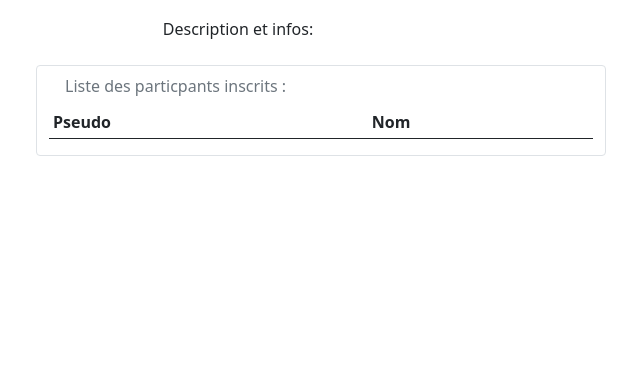
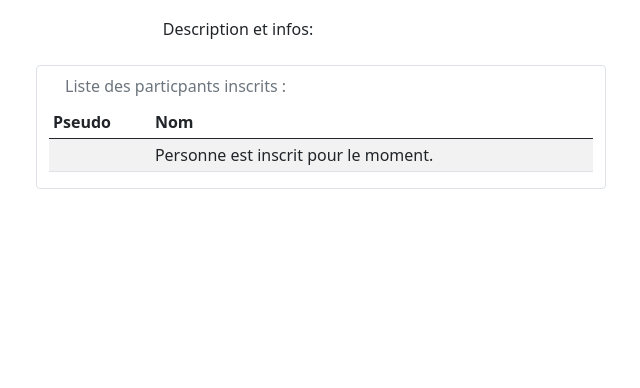
Before and after one commit to Bleiz-Digenvez/Sorti_Eni_Project, a Symfony app: template templates/sortie/detail.html.twig in a window 1280 px wide. Shown: the part 333-721 px from the top of the page, without its empty margins (34-674 px from the left). Run offline with Twig, Linux system fonts and the light colour scheme; the template is opened without the code that fills it, so the values that code supplies are empty; some libraries are stand-ins or nearby versions.

Commit message:
maj page sortie_detail

```diff
--- a/templates/navbar/navbar.html.twig
+++ b/templates/navbar/navbar.html.twig
@@ -23,8 +23,8 @@
                         <li><a class="dropdown-item" href="#">Utilisateurs</a></li>
                         <li><hr class="dropdown-divider"></li>
                         <p class="ms-3 me-3"> Ajouter un utilisateur :</p>
-                        <li><a class="dropdown-item" href="#">Formulaire</a></li>
-                        <li><a class="dropdown-item" href="#">Import par fichier</a></li>
+                        <li><a class="dropdown-item" href="{# {{ path('registration_registerForm') }} #}">Formulaire</a></li>
+                        <li><a class="dropdown-item" href="{# {{ path('registration_registerCSV') }} #}">Import par fichier</a></li>
                     </ul>
                 </div>
 
--- a/templates/sortie/detail.html.twig
+++ b/templates/sortie/detail.html.twig
@@ -139,13 +139,18 @@ Nouvelle sorti | {{ parent() }}
                         <td> <a href="{{ path('participant_detail', {'id' : participant.id } ) }}">{{ participant.pseudo }}</td>
                         <td>{{ participant.prenom }} {{ participant.nom|upper }}</td>
                     </tr>
+                {% else %}
+                    <tr>
+                        <td></td>
+                        <td>Personne est inscrit pour le moment. </td>
+                    </tr>
                 {% endfor %}
                 </tbody>
             </table>
         </div>
         <!-- Boutons d'actions -->
         <div class="col-auto align-self-center ms-5">
-            <div class="btn-group" role="group" aria-label="Basic outlined example">
+            <div>
 
                 {% if (is_granted("sortie_inscription_voter", sortie)) %}
                     <a href="{{ path('sortie_inscription', {'id' : sortie.id}) }}" class="btn btn-outline-primary" >S'inscrire</a>
```
